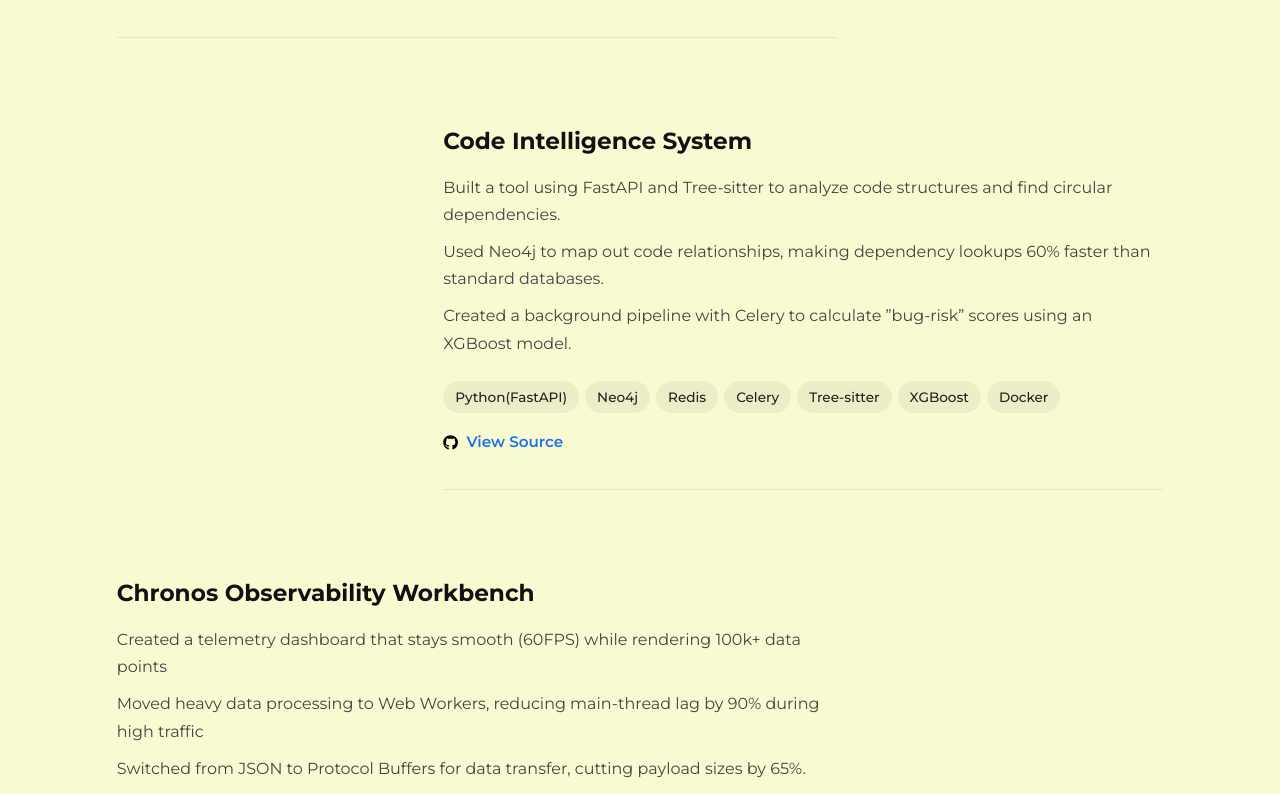
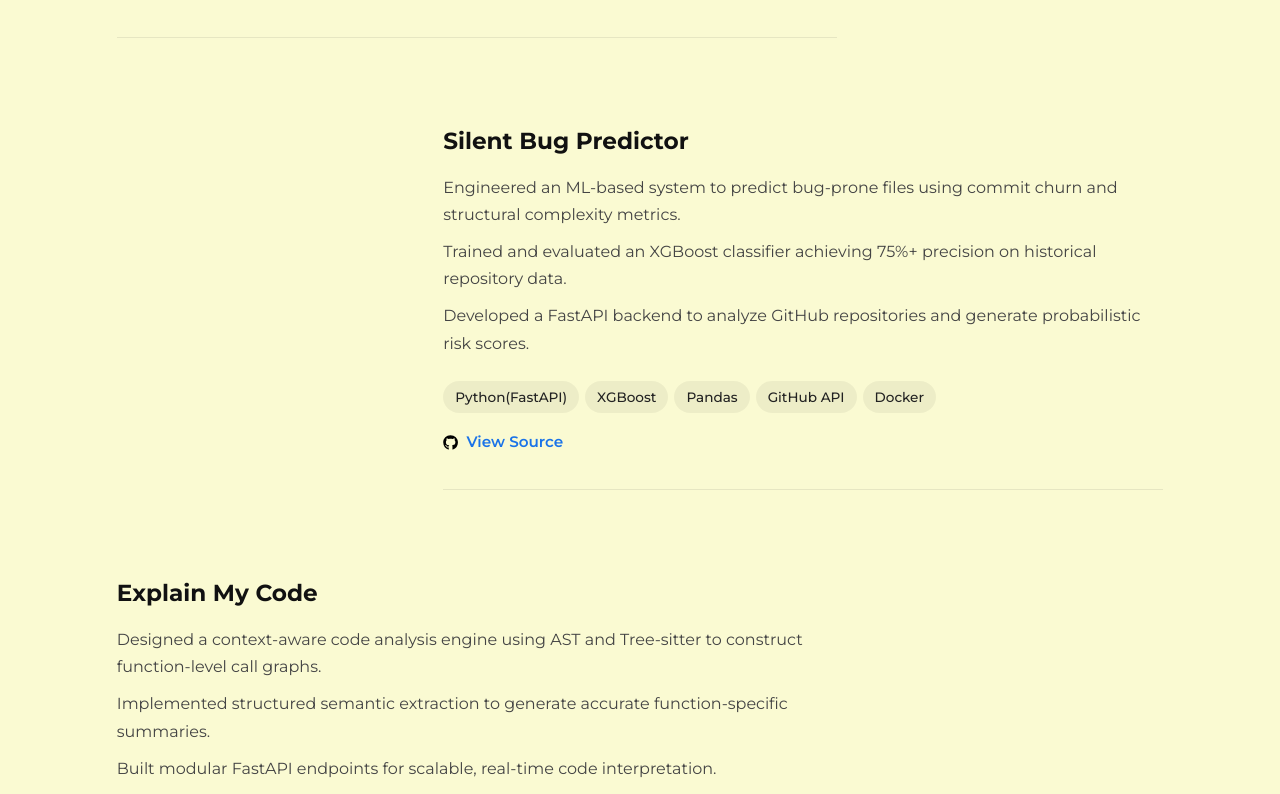
Before and after one commit to SnehaPoojary20/Portfolio, a React (Vite) app in the folder Frontend/: page / in a window 1280 px wide. Shown: the part 2926-3720 px from the top of the page. Built offline with nearby package versions, Linux system fonts and the light colour scheme; a web font is replaced by a local one.

Commit message:
Update project titles and descriptions in Projects component

```diff
--- a/Frontend/src/Projects/Projects.jsx
+++ b/Frontend/src/Projects/Projects.jsx
@@ -14,24 +14,24 @@
     github: "https://github.com/SnehaPoojary20/NibbleNote"
   },
   {
-    title: "Code Intelligence System",
+    title: "Silent Bug Predictor",
     description: [
-      "Built a tool using FastAPI and Tree-sitter to analyze code structures and find circular dependencies.",
-      " Used Neo4j to map out code relationships, making dependency lookups 60% faster than standard databases.",
-      "Created a background pipeline with Celery to calculate ”bug-risk” scores using an XGBoost model."
+      "Engineered an ML-based system to predict bug-prone files using commit churn and structural complexity metrics.",
+      "Trained and evaluated an XGBoost classifier achieving 75%+ precision on historical repository data.",
+      "Developed a FastAPI backend to analyze GitHub repositories and generate probabilistic risk scores."
     ],
-    tech: ["Python(FastAPI)", "Neo4j", "Redis", "Celery","Tree-sitter","XGBoost","Docker"],
-    github: "https://github.com/SnehaPoojary20/Code-Intelligence-System"
+    tech: ["Python(FastAPI)", "XGBoost", "Pandas", " GitHub API","Docker"],
+    github: "https://github.com/SnehaPoojary20/Silent-Bug-Predictor"
   },
   {
-    title: "Chronos Observability Workbench",
+    title: "Explain My Code",
     description: [
-      " Created a telemetry dashboard that stays smooth (60FPS) while rendering 100k+ data points",
-      "Moved heavy data processing to Web Workers, reducing main-thread lag by 90% during high traffic",
-      " Switched from JSON to Protocol Buffers for data transfer, cutting payload sizes by 65%."
+      "Designed a context-aware code analysis engine using AST and Tree-sitter to construct function-level call graphs.",
+      "Implemented structured semantic extraction to generate accurate function-specific summaries.",
+      "Built modular FastAPI endpoints for scalable, real-time code interpretation."
     ],
-    tech: ["React","Node.js", " Web Workers", "HTML", "WebSockets", " Protobuf"],
-    github: "https://github.com/SnehaPoojary20/Chronos-Observability-Workbench"
+    tech: ["Python(FastAPI)","AST", "Tree-sitter", "NetworkX", "OpenAI API", "Docker"],
+    github: "https://github.com/SnehaPoojary20/Explain-My-Code"
   }
 ];
 
```
